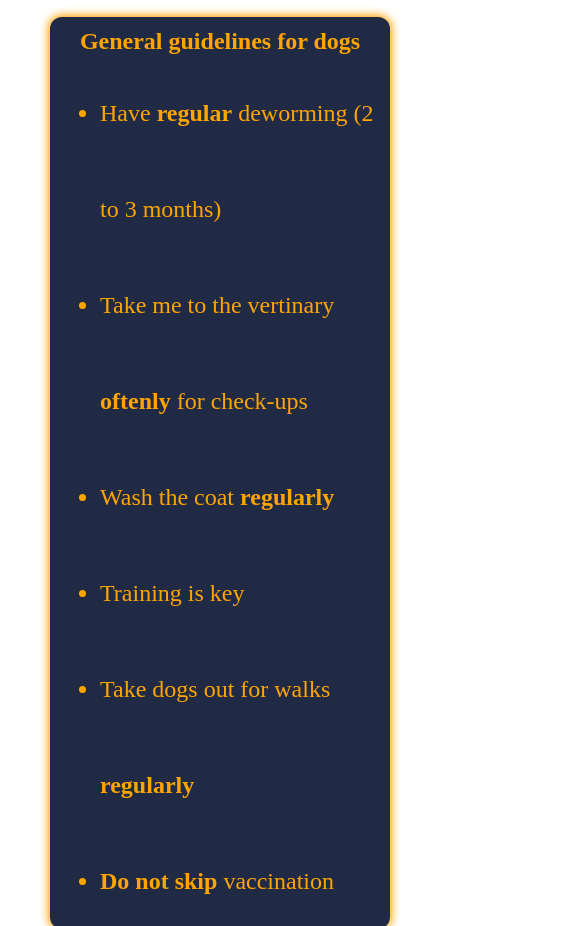
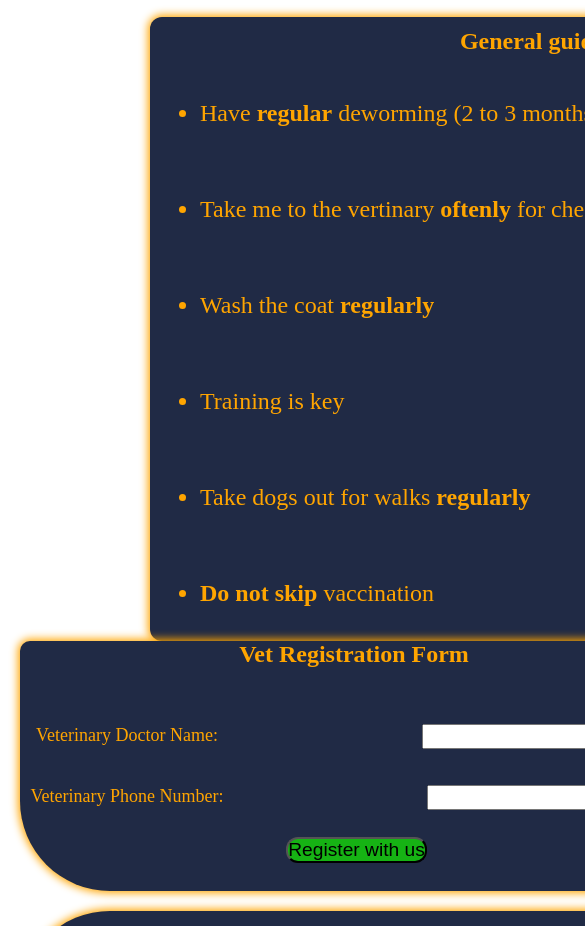
Before and after one commit to Mutagah/says-my-vertinary, a plain HTML site: page index.html in a window 390 px wide. Shown: the part 266-1192 px from the top of the page, 585 px wide, since content can reach past the window. Drawn offline with Linux system fonts and the light colour scheme; no server answers.

Commit message:
Changed media query properties for better view on small devices

```diff
--- a/style.css
+++ b/style.css
@@ -194,19 +194,22 @@ th{
         align-content: stretch;
     }
 .myForm{
-    flex-direction: column;
+    /* flex-direction: column;
     margin-top: 20px;
         width : 500px;
         height : 350px;
-        margin-left: 40px;
+        margin-left: 40px; */
+        align-content: stretch;
     }
 .content1{
-    width:auto;
+    /* width:auto; */
     flex-direction: column;
-    margin-left: 50px;
+    align-content: stretch;
+    /* margin-left: 50px; */
 }
 .myTable{
-    display: none;
+    align-content: stretch;
+    /* display: none; */
   }
 header
 {
```
